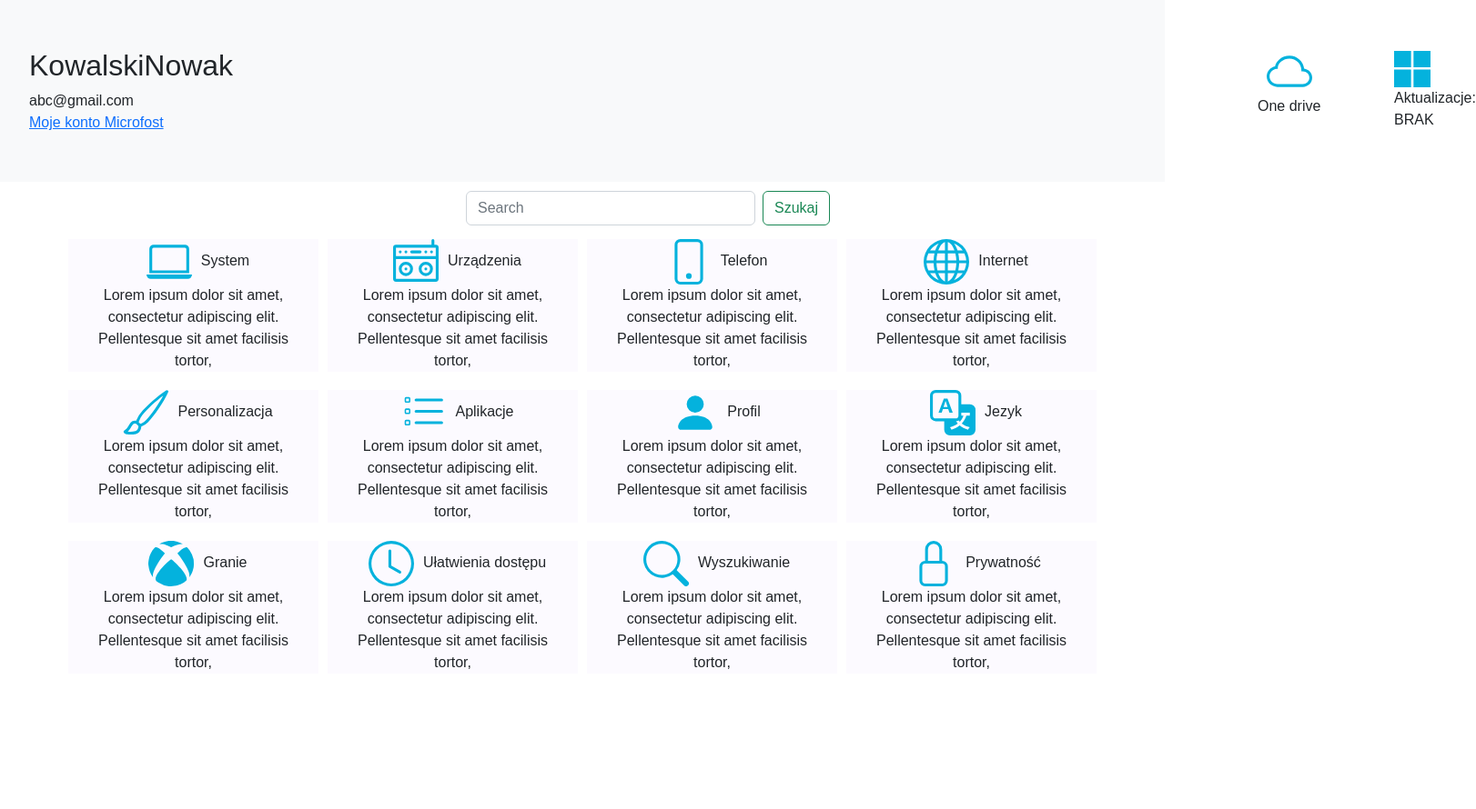
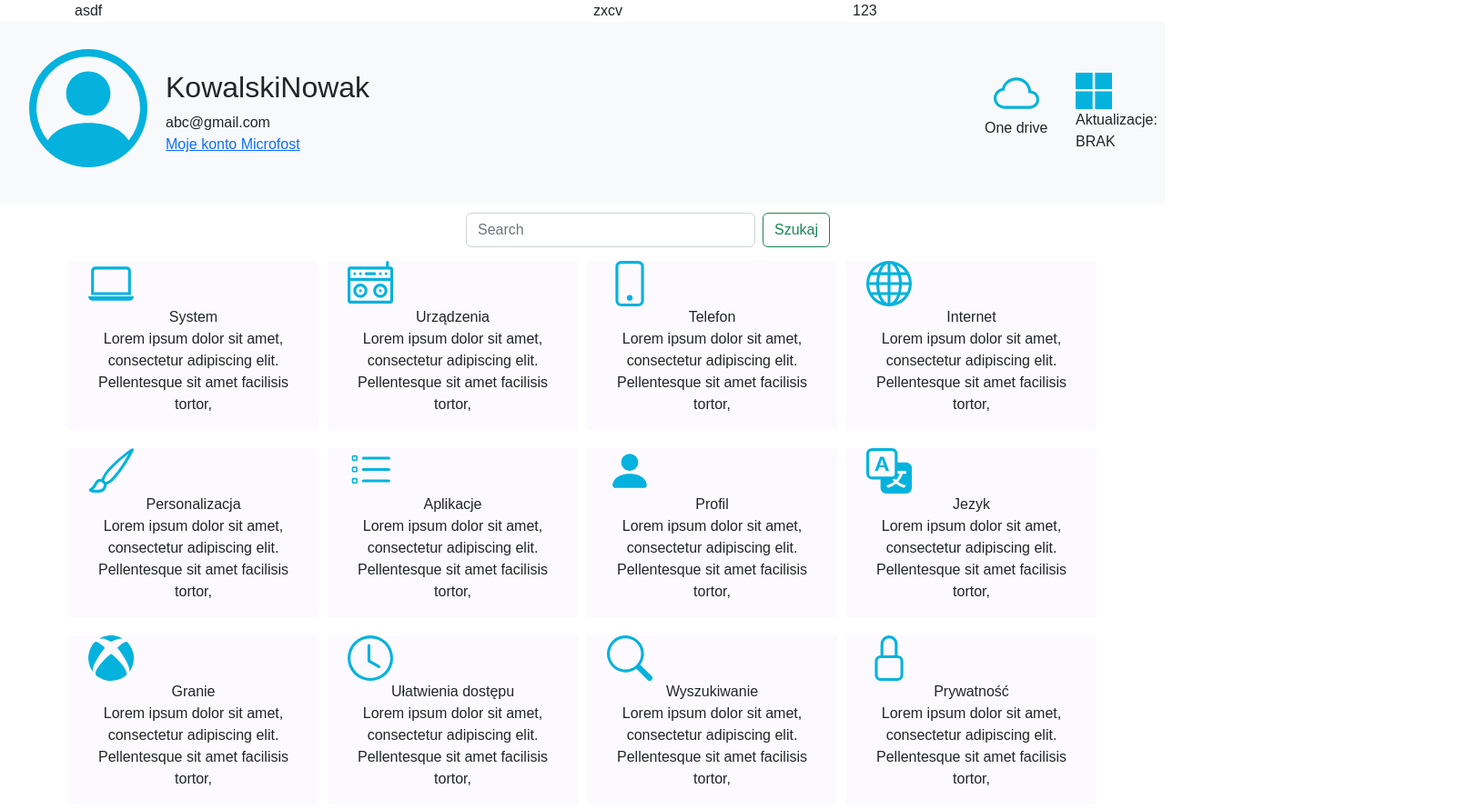
Before and after one commit to D4rkxv/okokok, a plain HTML site: page index.html in a window 1280 px wide. Shown: the whole page at 91% size, 1622 px wide, since content can reach past the window. Before the commit the page ends 800 px from the top, so only its background shows below. Drawn offline with nearby package versions, Linux system fonts and the light colour scheme.

Commit message:
Add files via upload

```diff
--- a/index.html
+++ b/index.html
@@ -25,9 +25,9 @@
       }
       .svg{
      position: absolute;
-     margin-top: -80px;
+     margin-top: -70px;
      margin-right: 100px;
-
+    margin-left: 200px;
 
       }
       .ok{
@@ -36,7 +36,7 @@
 
       .nowak{
         position: absolute;
-        margin-left: 200px;
+        margin-left: 350px;
       }
       .jeden{
         background-color: rgb(252, 250, 255);
@@ -45,23 +45,44 @@
       }
       .jeden:hover{
         background-color: rgb(228, 226, 233);
+        border: 2px solid rgb(224, 224, 224);
       }
   .bbb{
 position: absolute;
-margin-left: 1550px;
+margin-left: 1250px;
   }
   .ccc{
     position: absolute;
-    margin-left: 1700px;
+    margin-left: 1350px;
   }
   .bi{
     color: rgb(4, 178, 221);
+    margin-right: 250px;
+
+
   }
 
     </style>
     <link href="https://cdn.jsdelivr.net/npm/bootstrap@5.2.3/dist/css/bootstrap.min.css" rel="stylesheet" integrity="sha384-rbsA2VBKQhggwzxH7pPCaAqO46MgnOM80zW1RWuH61DGLwZJEdK2Kadq2F9CUG65" crossorigin="anonymous">
   </head>
   <body>
+    <div class="container">
+      <div class="row">
+        <div class="col-12 col-md-6">
+        asdf
+
+        </div>
+
+      <div class="col-12 col-md-3">
+          zxcv
+
+
+        </div>
+        <div class="col-12 col-md-3">
+123
+        </div>
+      </div>
+    </div>
     <nav class="navbar navbar-expand-lg bg-light">
         <div class="container text-auto">
             <div class="row justify-content-md-auto">
@@ -111,34 +132,41 @@ margin-left: 1550px;
     </div>
 
     <div class="ok">
+
     <div class="container text-center">
+
         <div class="row row-cols-1 row-cols-sm-2 row-cols-md-4">
+
             <div class="jeden">
-          <div class="col"><svg xmlns="http://www.w3.org/2000/svg" width="70" height="50" fill="currentColor" class="bi bi-laptop" viewBox="0 0 16 16">
+              <svg xmlns="http://www.w3.org/2000/svg" width="70" height="50" fill="currentColor" class="bi bi-laptop" viewBox="0 0 16 16">
                 <path d="M13.5 3a.5.5 0 0 1 .5.5V11H2V3.5a.5.5 0 0 1 .5-.5h11zm-11-1A1.5 1.5 0 0 0 1 3.5V12h14V3.5A1.5 1.5 0 0 0 13.5 2h-11zM0 12.5h16a1.5 1.5 0 0 1-1.5 1.5h-13A1.5 1.5 0 0 1 0 12.5z"/>
-          </svg>System</div>
+              </svg>
+          <div class="col">System</div>
 
-          Lorem ipsum dolor sit amet, consectetur adipiscing elit. Pellentesque sit amet facilisis tortor,
+          <p class="kkk">Lorem ipsum dolor sit amet, consectetur adipiscing elit. Pellentesque sit amet facilisis tortor, </p>
 
         </div>
 
         <div class="jeden">
-          <div class="col"><svg xmlns="http://www.w3.org/2000/svg" width="70" height="50" fill="currentColor" class="bi bi-boombox" viewBox="0 0 16 16">
+          <svg xmlns="http://www.w3.org/2000/svg" width="70" height="50" fill="currentColor" class="bi bi-boombox" viewBox="0 0 16 16">
             <path d="M2.5 5a.5.5 0 1 0 0-1 .5.5 0 0 0 0 1Zm2 0a.5.5 0 1 0 0-1 .5.5 0 0 0 0 1Zm7.5-.5a.5.5 0 1 1-1 0 .5.5 0 0 1 1 0Zm1.5.5a.5.5 0 1 0 0-1 .5.5 0 0 0 0 1Zm-7-1a.5.5 0 0 0 0 1h3a.5.5 0 0 0 0-1h-3Zm5.5 6.5a.5.5 0 1 1-1 0 .5.5 0 0 1 1 0Z"/>
             <path d="M11.5 13a2.5 2.5 0 1 0 0-5 2.5 2.5 0 0 0 0 5Zm0-1a1.5 1.5 0 1 1 0-3 1.5 1.5 0 0 1 0 3ZM5 10.5a.5.5 0 1 1-1 0 .5.5 0 0 1 1 0Z"/>
             <path d="M7 10.5a2.5 2.5 0 1 1-5 0 2.5 2.5 0 0 1 5 0Zm-1 0a1.5 1.5 0 1 0-3 0 1.5 1.5 0 0 0 3 0Z"/>
             <path d="M14 0a.5.5 0 0 1 .5.5V2h.5a1 1 0 0 1 1 1v11a1 1 0 0 1-1 1H1a1 1 0 0 1-1-1V3a1 1 0 0 1 1-1h12.5V.5A.5.5 0 0 1 14 0ZM1 3v3h14V3H1Zm14 4H1v7h14V7Z"/>
-          </svg>Urządzenia</div>Lorem ipsum dolor sit amet, consectetur adipiscing elit. Pellentesque sit amet facilisis tortor,
+          </svg>
+          <div class="col">Urządzenia</div><p class="kkk">Lorem ipsum dolor sit amet, consectetur adipiscing elit. Pellentesque sit amet facilisis tortor, </p>
         </div>
         <div class="jeden">
-          <div class="col"><svg xmlns="http://www.w3.org/2000/svg" width="70" height="50" fill="currentColor" class="bi bi-phone" viewBox="0 0 16 16">
+          <svg xmlns="http://www.w3.org/2000/svg" width="70" height="50" fill="currentColor" class="bi bi-phone" viewBox="0 0 16 16">
             <path d="M11 1a1 1 0 0 1 1 1v12a1 1 0 0 1-1 1H5a1 1 0 0 1-1-1V2a1 1 0 0 1 1-1h6zM5 0a2 2 0 0 0-2 2v12a2 2 0 0 0 2 2h6a2 2 0 0 0 2-2V2a2 2 0 0 0-2-2H5z"/>
             <path d="M8 14a1 1 0 1 0 0-2 1 1 0 0 0 0 2z"/>
-          </svg>Telefon</div>Lorem ipsum dolor sit amet, consectetur adipiscing elit. Pellentesque sit amet facilisis tortor, </div>
+          </svg>
+          <div class="col">Telefon</div><p class="kkk">Lorem ipsum dolor sit amet, consectetur adipiscing elit. Pellentesque sit amet facilisis tortor, </p></div>
           <div class="jeden">
-          <div class="col"><svg xmlns="http://www.w3.org/2000/svg" width="70" height="50" fill="currentColor" class="bi bi-globe" viewBox="0 0 16 16">
+            <svg xmlns="http://www.w3.org/2000/svg" width="70" height="50" fill="currentColor" class="bi bi-globe" viewBox="0 0 16 16">
               <path d="M0 8a8 8 0 1 1 16 0A8 8 0 0 1 0 8zm7.5-6.923c-.67.204-1.335.82-1.887 1.855A7.97 7.97 0 0 0 5.145 4H7.5V1.077zM4.09 4a9.267 9.267 0 0 1 .64-1.539 6.7 6.7 0 0 1 .597-.933A7.025 7.025 0 0 0 2.255 4H4.09zm-.582 3.5c.03-.877.138-1.718.312-2.5H1.674a6.958 6.958 0 0 0-.656 2.5h2.49zM4.847 5a12.5 12.5 0 0 0-.338 2.5H7.5V5H4.847zM8.5 5v2.5h2.99a12.495 12.495 0 0 0-.337-2.5H8.5zM4.51 8.5a12.5 12.5 0 0 0 .337 2.5H7.5V8.5H4.51zm3.99 0V11h2.653c.187-.765.306-1.508.338-2.5H8.5zM5.145 12c.138.386.295.744.468 1.068.552 1.035 1.218 1.65 1.887 1.855V12H5.145zm.182 2.472a6.696 6.696 0 0 1-.597-.933A9.268 9.268 0 0 1 4.09 12H2.255a7.024 7.024 0 0 0 3.072 2.472zM3.82 11a13.652 13.652 0 0 1-.312-2.5h-2.49c.062.89.291 1.733.656 2.5H3.82zm6.853 3.472A7.024 7.024 0 0 0 13.745 12H11.91a9.27 9.27 0 0 1-.64 1.539 6.688 6.688 0 0 1-.597.933zM8.5 12v2.923c.67-.204 1.335-.82 1.887-1.855.173-.324.33-.682.468-1.068H8.5zm3.68-1h2.146c.365-.767.594-1.61.656-2.5h-2.49a13.65 13.65 0 0 1-.312 2.5zm2.802-3.5a6.959 6.959 0 0 0-.656-2.5H12.18c.174.782.282 1.623.312 2.5h2.49zM11.27 2.461c.247.464.462.98.64 1.539h1.835a7.024 7.024 0 0 0-3.072-2.472c.218.284.418.598.597.933zM10.855 4a7.966 7.966 0 0 0-.468-1.068C9.835 1.897 9.17 1.282 8.5 1.077V4h2.355z"/>
-          </svg>Internet</div>Lorem ipsum dolor sit amet, consectetur adipiscing elit. Pellentesque sit amet facilisis tortor, </div>
+            </svg>
+          <div class="col">Internet</div><p class="kkk">Lorem ipsum dolor sit amet, consectetur adipiscing elit. Pellentesque sit amet facilisis tortor, </p></div>
         </div>
       </div>
     </div>
@@ -147,27 +175,30 @@ margin-left: 1550px;
             <div class="row row-cols-1 row-cols-sm-2 row-cols-md-4">
 
                 <div class="jeden">
-                <div class="col"><svg xmlns="http://www.w3.org/2000/svg" width="70" height="50" fill="currentColor" class="bi bi-brush" viewBox="0 0 16 16">
+                  <svg xmlns="http://www.w3.org/2000/svg" width="70" height="50" fill="currentColor" class="bi bi-brush" viewBox="0 0 16 16">
                     <path d="M15.825.12a.5.5 0 0 1 .132.584c-1.53 3.43-4.743 8.17-7.095 10.64a6.067 6.067 0 0 1-2.373 1.534c-.018.227-.06.538-.16.868-.201.659-.667 1.479-1.708 1.74a8.118 8.118 0 0 1-3.078.132 3.659 3.659 0 0 1-.562-.135 1.382 1.382 0 0 1-.466-.247.714.714 0 0 1-.204-.288.622.622 0 0 1 .004-.443c.095-.245.316-.38.461-.452.394-.197.625-.453.867-.826.095-.144.184-.297.287-.472l.117-.198c.151-.255.326-.54.546-.848.528-.739 1.201-.925 1.746-.896.126.007.243.025.348.048.062-.172.142-.38.238-.508.261-.619.658-1.419 1.187-2.069 2.176-2.67 6.18-6.206 9.117-8.104a.5.5 0 0 1 .596.04zM4.705 11.912a1.23 1.23 0 0 0-.419-.1c-.246-.013-.573.05-.879.479-.197.275-.355.532-.5.777l-.105.177c-.106.181-.213.362-.32.528a3.39 3.39 0 0 1-.76.861c.69.112 1.736.111 2.657-.12.559-.139.843-.569.993-1.06a3.122 3.122 0 0 0 .126-.75l-.793-.792zm1.44.026c.12-.04.277-.1.458-.183a5.068 5.068 0 0 0 1.535-1.1c1.9-1.996 4.412-5.57 6.052-8.631-2.59 1.927-5.566 4.66-7.302 6.792-.442.543-.795 1.243-1.042 1.826-.121.288-.214.54-.275.72v.001l.575.575zm-4.973 3.04.007-.005a.031.031 0 0 1-.007.004zm3.582-3.043.002.001h-.002z"/>
-                  </svg>Personalizacja</div>Lorem ipsum dolor sit amet, consectetur adipiscing elit. Pellentesque sit amet facilisis tortor,
+                  </svg>
+                <div class="col">Personalizacja</div><p class="kkk">Lorem ipsum dolor sit amet, consectetur adipiscing elit. Pellentesque sit amet facilisis tortor, </p>
                 </div>
                 <div class="jeden">
-                <div class="col"><svg xmlns="http://www.w3.org/2000/svg" width="70" height="50" fill="currentColor" class="bi bi-list-task" viewBox="0 0 16 16">
+                  <svg xmlns="http://www.w3.org/2000/svg" width="70" height="50" fill="currentColor" class="bi bi-list-task" viewBox="0 0 16 16">
                     <path fill-rule="evenodd" d="M2 2.5a.5.5 0 0 0-.5.5v1a.5.5 0 0 0 .5.5h1a.5.5 0 0 0 .5-.5V3a.5.5 0 0 0-.5-.5H2zM3 3H2v1h1V3z"/>
                     <path d="M5 3.5a.5.5 0 0 1 .5-.5h9a.5.5 0 0 1 0 1h-9a.5.5 0 0 1-.5-.5zM5.5 7a.5.5 0 0 0 0 1h9a.5.5 0 0 0 0-1h-9zm0 4a.5.5 0 0 0 0 1h9a.5.5 0 0 0 0-1h-9z"/>
                     <path fill-rule="evenodd" d="M1.5 7a.5.5 0 0 1 .5-.5h1a.5.5 0 0 1 .5.5v1a.5.5 0 0 1-.5.5H2a.5.5 0 0 1-.5-.5V7zM2 7h1v1H2V7zm0 3.5a.5.5 0 0 0-.5.5v1a.5.5 0 0 0 .5.5h1a.5.5 0 0 0 .5-.5v-1a.5.5 0 0 0-.5-.5H2zm1 .5H2v1h1v-1z"/>
-                  </svg>Aplikacje</div>Lorem ipsum dolor sit amet, consectetur adipiscing elit. Pellentesque sit amet facilisis tortor, </div>
+                  </svg>
+                <div class="col">Aplikacje</div><p class="kkk">Lorem ipsum dolor sit amet, consectetur adipiscing elit. Pellentesque sit amet facilisis tortor, </p></div>
                 <div class="jeden">
-                <div class="col"><svg xmlns="http://www.w3.org/2000/svg" width="70" height="50" fill="currentColor" class="bi bi-person-fill" viewBox="0 0 16 16">
+                  <svg xmlns="http://www.w3.org/2000/svg" width="70" height="50" fill="currentColor" class="bi bi-person-fill" viewBox="0 0 16 16">
                     <path d="M3 14s-1 0-1-1 1-4 6-4 6 3 6 4-1 1-1 1H3Zm5-6a3 3 0 1 0 0-6 3 3 0 0 0 0 6Z"/>
-                  </svg>Profil</div>Lorem ipsum dolor sit amet, consectetur adipiscing elit. Pellentesque sit amet facilisis tortor,
+                  </svg>
+                <div class="col">Profil</div><p class="kkk">Lorem ipsum dolor sit amet, consectetur adipiscing elit. Pellentesque sit amet facilisis tortor, </p>
                 </div>
                 <div class="jeden">
-
-                <div class="col"><svg xmlns="http://www.w3.org/2000/svg" width="70" height="50" fill="currentColor" class="bi bi-translate" viewBox="0 0 16 16">
+                  <svg xmlns="http://www.w3.org/2000/svg" width="70" height="50" fill="currentColor" class="bi bi-translate" viewBox="0 0 16 16">
                     <path d="M4.545 6.714 4.11 8H3l1.862-5h1.284L8 8H6.833l-.435-1.286H4.545zm1.634-.736L5.5 3.956h-.049l-.679 2.022H6.18z"/>
                     <path d="M0 2a2 2 0 0 1 2-2h7a2 2 0 0 1 2 2v3h3a2 2 0 0 1 2 2v7a2 2 0 0 1-2 2H7a2 2 0 0 1-2-2v-3H2a2 2 0 0 1-2-2V2zm2-1a1 1 0 0 0-1 1v7a1 1 0 0 0 1 1h7a1 1 0 0 0 1-1V2a1 1 0 0 0-1-1H2zm7.138 9.995c.193.301.402.583.63.846-.748.575-1.673 1.001-2.768 1.292.178.217.451.635.555.867 1.125-.359 2.08-.844 2.886-1.494.777.665 1.739 1.165 2.93 1.472.133-.254.414-.673.629-.89-1.125-.253-2.057-.694-2.82-1.284.681-.747 1.222-1.651 1.621-2.757H14V8h-3v1.047h.765c-.318.844-.74 1.546-1.272 2.13a6.066 6.066 0 0 1-.415-.492 1.988 1.988 0 0 1-.94.31z"/>
-                  </svg>Jezyk</div>Lorem ipsum dolor sit amet, consectetur adipiscing elit. Pellentesque sit amet facilisis tortor,
+                  </svg>
+                <div class="col">Jezyk</div><p class="kkk">Lorem ipsum dolor sit amet, consectetur adipiscing elit. Pellentesque sit amet facilisis tortor, </p>
             </div>
 
 
@@ -178,24 +209,28 @@ margin-left: 1550px;
             <div class="container text-center">
                 <div class="row row-cols-1 row-cols-sm-2 row-cols-md-4">
                     <div class="jeden">
-                    <div class="col"><svg xmlns="http://www.w3.org/2000/svg" width="70" height="50" fill="currentColor" class="bi bi-xbox" viewBox="0 0 16 16">
+                      <svg xmlns="http://www.w3.org/2000/svg" width="70" height="50" fill="currentColor" class="bi bi-xbox" viewBox="0 0 16 16">
                         <path d="M7.202 15.967a7.987 7.987 0 0 1-3.552-1.26c-.898-.585-1.101-.826-1.101-1.306 0-.965 1.062-2.656 2.879-4.583C6.459 7.723 7.897 6.44 8.052 6.475c.302.068 2.718 2.423 3.622 3.531 1.43 1.753 2.088 3.189 1.754 3.829-.254.486-1.83 1.437-2.987 1.802-.954.301-2.207.429-3.239.33Zm-5.866-3.57C.589 11.253.212 10.127.03 8.497c-.06-.539-.038-.846.137-1.95.218-1.377 1.002-2.97 1.945-3.95.401-.417.437-.427.926-.263.595.2 1.23.638 2.213 1.528l.574.519-.313.385C4.056 6.553 2.52 9.086 1.94 10.653c-.315.852-.442 1.707-.306 2.063.091.24.007.15-.3-.319Zm13.101.195c.074-.36-.019-1.02-.238-1.687-.473-1.443-2.055-4.128-3.508-5.953l-.457-.575.494-.454c.646-.593 1.095-.948 1.58-1.25.381-.237.927-.448 1.161-.448.145 0 .654.528 1.065 1.104a8.372 8.372 0 0 1 1.343 3.102c.153.728.166 2.286.024 3.012a9.495 9.495 0 0 1-.6 1.893c-.179.393-.624 1.156-.82 1.404-.1.128-.1.127-.043-.148ZM7.335 1.952c-.67-.34-1.704-.705-2.276-.803a4.171 4.171 0 0 0-.759-.043c-.471.024-.45 0 .306-.358A7.778 7.778 0 0 1 6.47.128c.8-.169 2.306-.17 3.094-.005.85.18 1.853.552 2.418.9l.168.103-.385-.02c-.766-.038-1.88.27-3.078.853-.361.176-.676.316-.699.312a12.246 12.246 0 0 1-.654-.319Z"/>
-                      </svg>Granie</div>Lorem ipsum dolor sit amet, consectetur adipiscing elit. Pellentesque sit amet facilisis tortor, </div>
+                      </svg>
+                    <div class="col">Granie</div><p class="kkk">Lorem ipsum dolor sit amet, consectetur adipiscing elit. Pellentesque sit amet facilisis tortor, </p></div>
                       <div class="jeden">
-                    <div class="col"><svg xmlns="http://www.w3.org/2000/svg" width="70" height="50" fill="currentColor" class="bi bi-clock" viewBox="0 0 16 16">
+                        <svg xmlns="http://www.w3.org/2000/svg" width="70" height="50" fill="currentColor" class="bi bi-clock" viewBox="0 0 16 16">
                           <path d="M8 3.5a.5.5 0 0 0-1 0V9a.5.5 0 0 0 .252.434l3.5 2a.5.5 0 0 0 .496-.868L8 8.71V3.5z"/>
                           <path d="M8 16A8 8 0 1 0 8 0a8 8 0 0 0 0 16zm7-8A7 7 0 1 1 1 8a7 7 0 0 1 14 0z"/>
-                      </svg>Ułatwienia dostępu</div>Lorem ipsum dolor sit amet, consectetur adipiscing elit. Pellentesque sit amet facilisis tortor,
+                        </svg>
+                    <div class="col">Ułatwienia dostępu</div><p class="kkk">Lorem ipsum dolor sit amet, consectetur adipiscing elit. Pellentesque sit amet facilisis tortor, </p>
                       </div>
                       <div class="jeden">
-                    <div class="col"><svg xmlns="http://www.w3.org/2000/svg" width="70" height="50" fill="currentColor" class="bi bi-search" viewBox="0 0 16 16">
+                        <svg xmlns="http://www.w3.org/2000/svg" width="70" height="50" fill="currentColor" class="bi bi-search" viewBox="0 0 16 16">
                           <path d="M11.742 10.344a6.5 6.5 0 1 0-1.397 1.398h-.001c.03.04.062.078.098.115l3.85 3.85a1 1 0 0 0 1.415-1.414l-3.85-3.85a1.007 1.007 0 0 0-.115-.1zM12 6.5a5.5 5.5 0 1 1-11 0 5.5 5.5 0 0 1 11 0z"/>
-                      </svg>Wyszukiwanie</div>Lorem ipsum dolor sit amet, consectetur adipiscing elit. Pellentesque sit amet facilisis tortor,
+                        </svg>
+                    <div class="col">Wyszukiwanie</div><p class="kkk">Lorem ipsum dolor sit amet, consectetur adipiscing elit. Pellentesque sit amet facilisis tortor, </p>
                       </div>
                       <div class="jeden">
-                    <div class="col"><svg xmlns="http://www.w3.org/2000/svg" width="70" height="50" fill="currentColor" class="bi bi-lock" viewBox="0 0 16 16">
+                        <svg xmlns="http://www.w3.org/2000/svg" width="70" height="50" fill="currentColor" class="bi bi-lock" viewBox="0 0 16 16">
                           <path d="M8 1a2 2 0 0 1 2 2v4H6V3a2 2 0 0 1 2-2zm3 6V3a3 3 0 0 0-6 0v4a2 2 0 0 0-2 2v5a2 2 0 0 0 2 2h6a2 2 0 0 0 2-2V9a2 2 0 0 0-2-2zM5 8h6a1 1 0 0 1 1 1v5a1 1 0 0 1-1 1H5a1 1 0 0 1-1-1V9a1 1 0 0 1 1-1z"/>
-                      </svg>Prywatność</div> Lorem ipsum dolor sit amet, consectetur adipiscing elit. Pellentesque sit amet facilisis tortor,
+                        </svg>
+                    <div class="col">Prywatność</div> <p class="kkk">Lorem ipsum dolor sit amet, consectetur adipiscing elit. Pellentesque sit amet facilisis tortor, </p>
                       </div>
 
                 </div>
```
Lines whose indentation alone changed are shown as unchanged.
